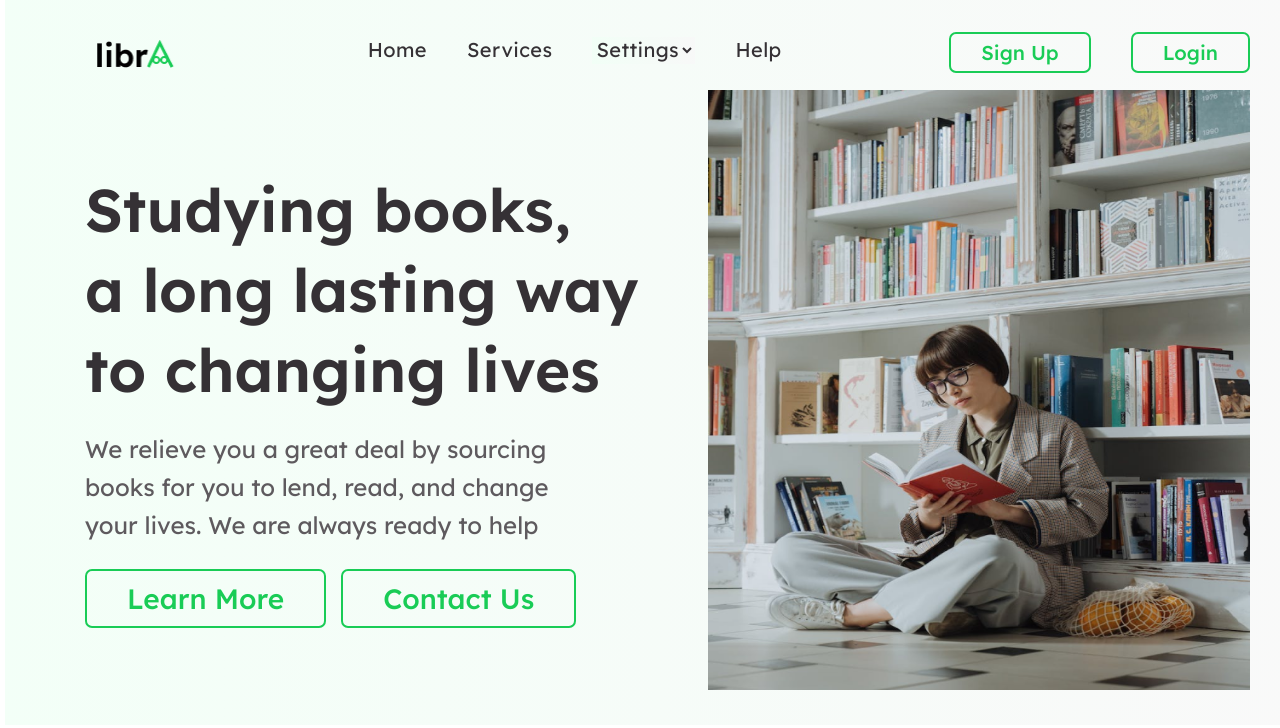
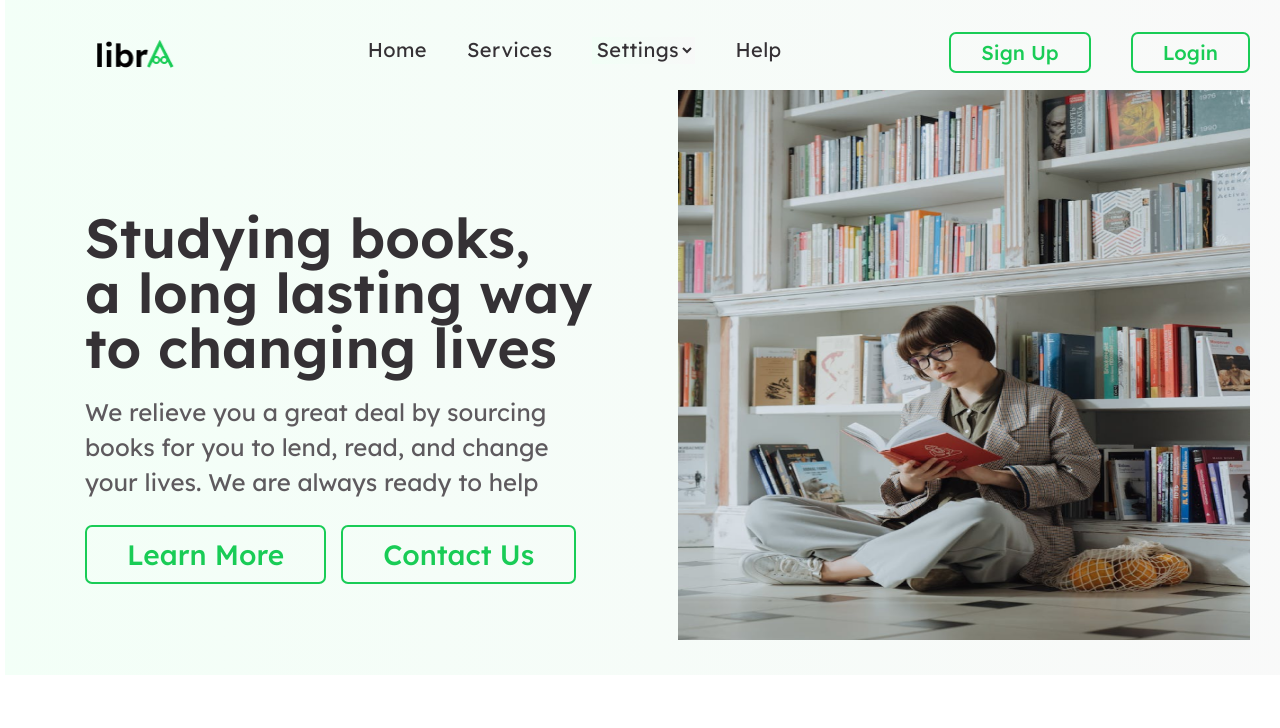
Before and after one commit to Nifix001/Libra, a React (Create React App) app: page / in a window 1280 px wide. Shown: the top 728 px of the page. Built offline with nearby package versions, Linux system fonts and the light colour scheme.

Commit message:
New commit

```diff
--- a/src/index.css
+++ b/src/index.css
@@ -83,22 +83,22 @@ header nav a select{
 }
 
 .home-layout1 img{
-  height:600px;
-  width: 45%;
+  height: 550px;
+  width: 50%;
   margin-right: 35px;
   margin-bottom: 35px;
 }
 
 .home-layout1 > div{
-  padding: 80px 20px 50px 80px;
+  padding: 120px 20px 50px 80px;
   width: 50%;
 }
 
 .home-layout1 div h1{
   font-family: Lexend;
-  font-size: 60px;
+  font-size: 55px;
   font-weight: 600;
-  line-height: 80px;
+  line-height: 55px;
   letter-spacing: 0em;
   text-align: left;
   color: #353135;
@@ -108,7 +108,7 @@ header nav a select{
   font-family: Lexend;
   font-size: 24px;
   font-weight: 400;
-  line-height: 38px;
+  line-height: 35px;
   letter-spacing: 0em;
   text-align: left;
   color: #5E5A5E;
```
